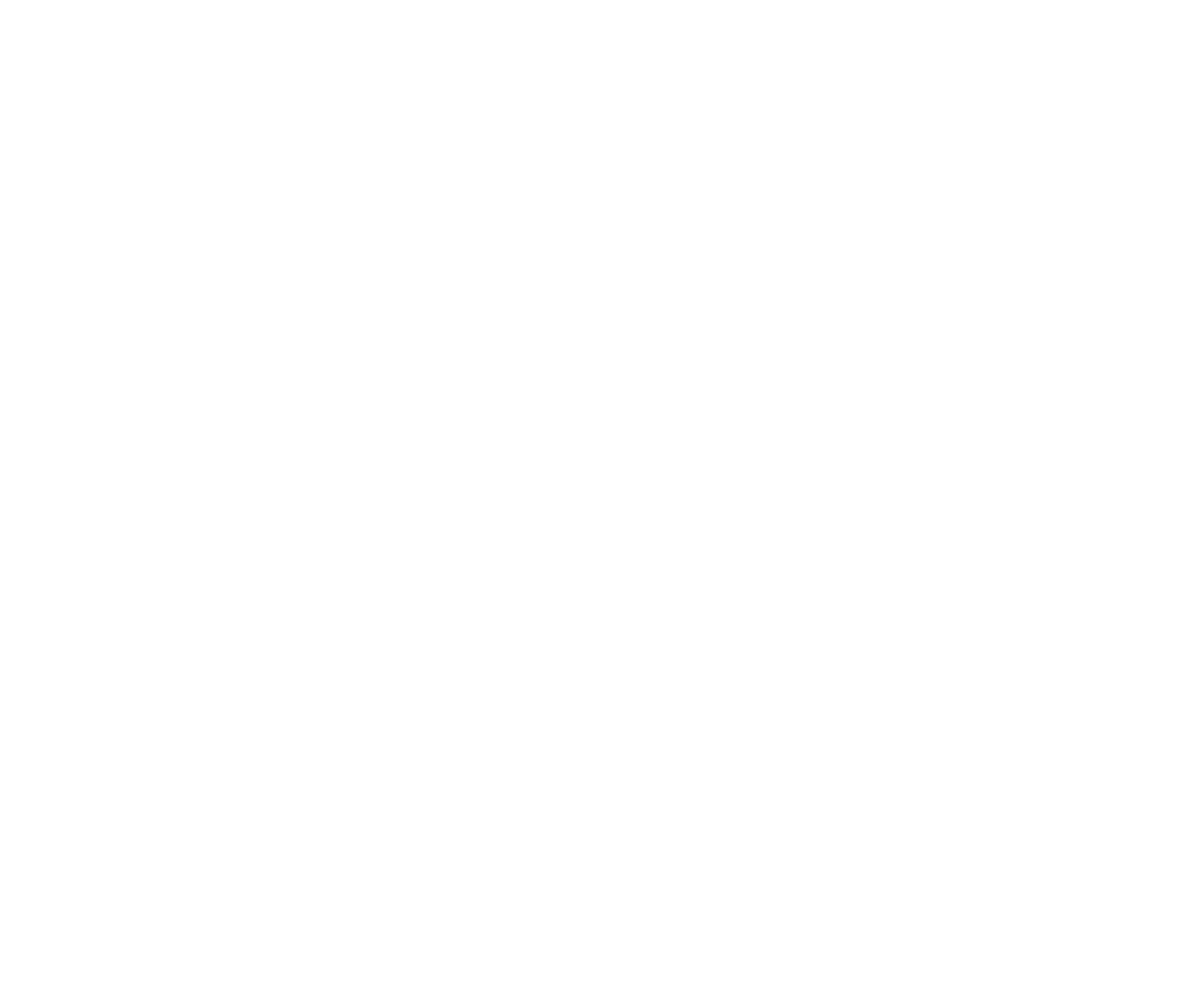
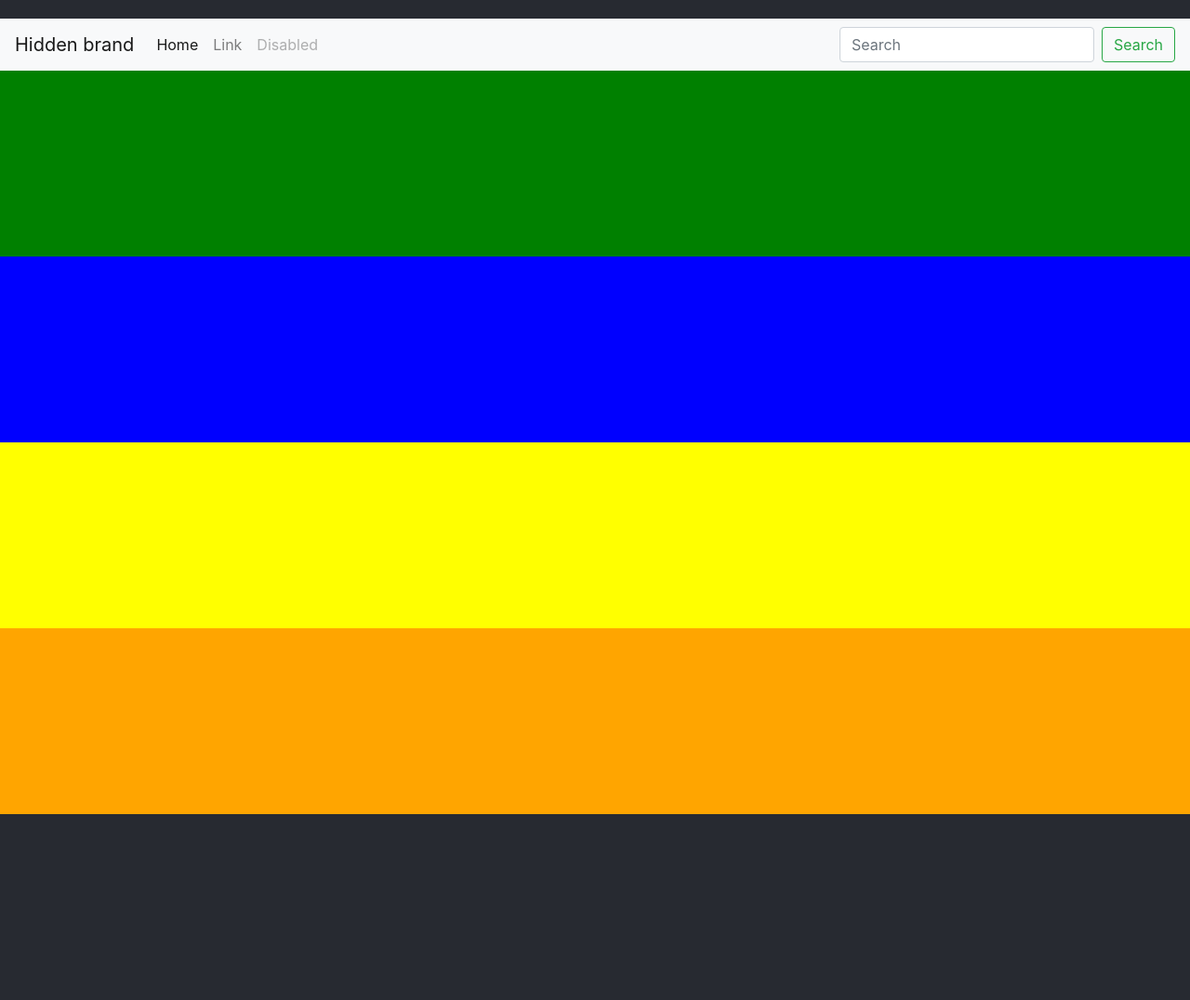
Before and after one commit to teekaytech/HTML-CSS-capstone-project, a plain HTML site: page index.html in a window 1280 px wide. Shown: the whole page at 93% size. Before the commit the page ends 800 px from the top, so only its background shows below. Drawn offline with nearby package versions, Linux system fonts and the light colour scheme.

Commit message:
Add homepage structure to index.html file

```diff
--- a/assets/css/main.css
+++ b/assets/css/main.css
@@ -1,5 +1,45 @@
+:root {
+  --background: #272a31;
+  --textColor: #ec5242;
+  --others: #d3d3d3;
+}
+
 * {
   margin: 0;
   padding: 0;
   box-sizing: border-box;
 }
+
+/* header section */
+.socials {
+  padding: 10px;
+  background-color: var(--background);
+}
+
+/* main section */
+.top-content {
+  padding: 100px 0;
+  background: green;
+}
+
+.main-program {
+  padding: 100px 0;
+  background: blue;
+}
+
+.featured-speakers {
+  padding: 100px 0;
+  background: yellow;
+}
+
+/* footer section */
+
+.partners {
+  padding: 100px 0;
+  background: orange;
+}
+
+.about-organization {
+  padding: 100px 0;
+  background: #272a31;
+}
--- a/index.html
+++ b/index.html
@@ -4,10 +4,64 @@
 <head>
   <meta charset="UTF-8">
   <meta name="viewport" content="width=device-width, initial-scale=1.0">
+  <link rel="stylesheet" href="https://stackpath.bootstrapcdn.com/bootstrap/4.4.1/css/bootstrap.min.css"
+    integrity="sha384-Vkoo8x4CGsO3+Hhxv8T/Q5PaXtkKtu6ug5TOeNV6gBiFeWPGFN9MuhOf23Q9Ifjh" crossorigin="anonymous">
+  <link rel="stylesheet" href="assets/css/main.css">
+  <link href="https://fonts.googleapis.com/css2?family=Roboto&family=Roboto+Condensed:wght@700&display=swap"
+    rel="stylesheet">
+  <script src="https://kit.fontawesome.com/fdccd4f74a.js" crossorigin="anonymous"></script>
   <title>Forex Trading Symposium</title>
 </head>
 
 <body>
+  <header>
+    <nav class="socials">
+    </nav>
+    <nav class="navbar navbar-expand-lg navbar-light bg-light">
+      <button class="navbar-toggler" type="button" data-toggle="collapse" data-target="#navbarTogglerDemo01"
+        aria-controls="navbarTogglerDemo01" aria-expanded="false" aria-label="Toggle navigation">
+        <span class="navbar-toggler-icon"></span>
+      </button>
+      <div class="collapse navbar-collapse" id="navbarTogglerDemo01">
+        <a class="navbar-brand" href="#">Hidden brand</a>
+        <ul class="navbar-nav mr-auto mt-2 mt-lg-0">
+          <li class="nav-item active">
+            <a class="nav-link" href="#">Home <span class="sr-only">(current)</span></a>
+          </li>
+          <li class="nav-item">
+            <a class="nav-link" href="#">Link</a>
+          </li>
+          <li class="nav-item">
+            <a class="nav-link disabled" href="#" tabindex="-1" aria-disabled="true">Disabled</a>
+          </li>
+        </ul>
+        <form class="form-inline my-2 my-lg-0">
+          <input class="form-control mr-sm-2" type="search" placeholder="Search" aria-label="Search">
+          <button class="btn btn-outline-success my-2 my-sm-0" type="submit">Search</button>
+        </form>
+      </div>
+    </nav>
+  </header>
+
+  <main>
+    <section class="top-content">
+
+    </section>
+    <section class="main-program">
+
+    </section>
+    <section class="featured-speakers">
+
+    </section>
+  </main>
+  <footer>
+    <section class="partners">
+
+    </section>
+    <section class="about-organization">
+
+    </section>
+  </footer>
 
 </body>
 
```
